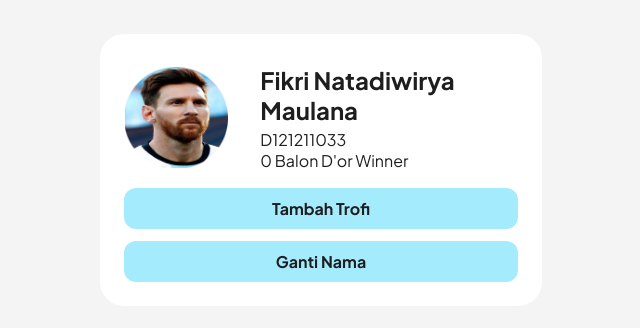
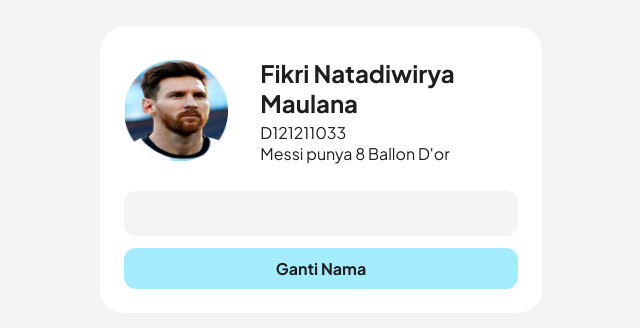
Before and after one commit to fikrim1109/banner-web23, a Next.js app: page / in a window 1280 px wide. Shown: the part 230-558 px from the top of the page, without its empty margins (319-959 px from the left). Built offline with nearby package versions, Linux system fonts and the light colour scheme.

Commit message:
feat = add input field

```diff
--- a/src/app/globals.css
+++ b/src/app/globals.css
@@ -80,6 +80,20 @@ p{
 .cta-banner-wrapper{
   width: 100%;
 }
+input[type="text"] {
+  width: 100%;
+  padding: 12px;
+  border: none;
+  border-radius: 12px;
+  background-color: #F4F4F4;
+  font-family: Plus Jakarta Sans;
+  font-size: 16px;
+  font-weight: 400;
+  color: #1E1E1E;
+  margin-top: 10px;
+  display: flex;
+}
+
 .cta-button{
   display: flex;
   padding: 10px 128px;
@@ -87,7 +101,6 @@ p{
   align-items: center;
   gap: 10px;
   align-self: stretch;
-
   border-radius: 12px;
   background: #A5EBFE;
 
--- a/src/app/page.js
+++ b/src/app/page.js
@@ -1,25 +1,23 @@
-'use client'
+"use client";
 
-import { useState } from 'react'
-import Image from 'next/image'
-import './globals.css'
+import { useState } from "react";
+import Image from "next/image";
+import "./globals.css";
 
 export default function Home() {
+  const [nama, setNama] = useState("Fikri Natadiwirya Maulana");
+  const [newNama, setNewNama] = useState("");
 
-  const [Dor, setDor] = useState(0)
-  const [nama, setNama] = useState('Fikri Natadiwirya Maulana')
-
-  function handlerTambahDor(){
-    setDor(Dor + 1)
+  function handlerGantiNama() {
+    setNama(newNama);
   }
 
-  function handlerGantiNama(){
-    setNama('Lionel Messi')
+  function handleInputChange(event) {
+    setNewNama(event.target.value);
   }
 
-
   return (
-    <div className='body'>
+    <div className="body">
       <div className="banner-container">
         {/* Kartunya */}
         <div className="header-banner-wrapper">
@@ -30,34 +28,35 @@ export default function Home() {
               src="/assets/fotomessi.png"
               alt="Picture of the author"
               fill
-              objectFit='contain'
+              objectFit="contain"
             />
           </div>
           <div className="content-header-banner">
             {/* Nama dan Kawan2*/}
             <h1>{nama}</h1>
             <div className="bio-nim-header-banner">
-            {/* NIM dan BIO*/}
-            <p>D121211033</p>
-            <p>{Dor} Balon D'or Winner</p>
+              {/* NIM dan BIO*/}
+              <p>D121211033</p>
+              <p>Messi punya 8 Ballon D'or</p>
             </div>
           </div>
         </div>
         <div className="cta-banner-wrapper">
           {/* Tombol CTA */}
-            <div className='cta-button' onClick={handlerTambahDor}>
-              <p>Tambah Trofi </p>
-            </div>
-            <div className='cta-button'
+          <div>
+            <input type="text" value={newNama} onChange={handleInputChange} />
+          </div>
+          <div
+            className="cta-button"
             style={{
-              marginTop: '12px'
+              marginTop: "12px",
             }}
-
-            onClick={handlerGantiNama}>
-              <p>Ganti Nama</p>
-            </div>
+            onClick={handlerGantiNama}
+          >
+            <p>Ganti Nama</p>
+          </div>
         </div>
       </div>
     </div>
-  )
+  );
 }
```
